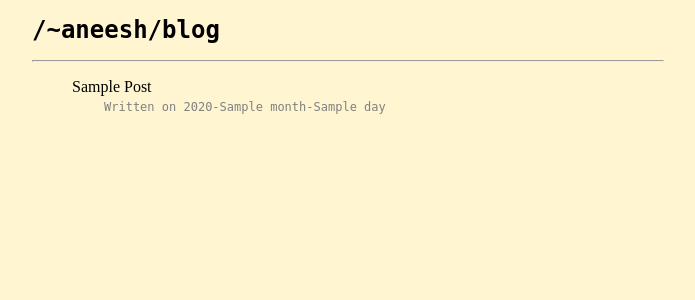
After one commit to aneeshdurg/moontower, a Python web app: template .nosrv/apps/blog/templates/index.html in a window 1280 px wide. The commit adds this page. Shown: the top 300 px of the page, without its empty margins (292-987 px from the left). Run offline with Jinja, Linux system fonts and the light colour scheme; the template is opened without the code that fills it: most values are stand-ins (such as "Sample title", 1, 10 or a date in 2020); some web fonts are replaced.

Commit message:
add blog and post

```diff
--- /dev/null
+++ b/.nosrv/apps/blog/static/style.css
@@ -0,0 +1,69 @@
+.sitelink {
+  color: black;
+  text-decoration: none;
+}
+
+.sitelink:hover {
+  color: blue;
+}
+
+.sitelink > a {
+  color: unset;
+  text-decoration: unset;
+}
+
+.sitelink > h1 {
+  display: inline;
+}
+
+.postlistentry {
+  list-style-type: none;
+}
+
+
+.postlistentrylink {
+  color: black;
+  text-decoration: none;
+}
+.postlistentrylink:hover {
+  color: blue;
+  text-decoration: underline;
+}
+
+.postlistentry-title {
+  display: inline;
+}
+.postlistentry-title > h1 {
+  display: inline;
+}
+@media (orientation: landscape) {
+  .postlistentry {
+    white-space: nowrap;
+  }
+}
+
+.postlistentry-date {
+  font-family: atkinsonmono, mono;
+  font-size: 12px;
+  color: grey;
+}
+
+.postlistentry-preview {
+  white-space: wrap;
+  margin-left: 2em;
+  font-family: atkinsonmono, mono;
+}
+
+.post {
+  font-family: sans-serif;
+}
+
+.postbreak {
+  border-top: grey;
+}
+
+@media (orientation: landscape) {
+  .posttitle {
+    white-space: nowrap;
+  }
+}
--- /dev/null
+++ b/.nosrv/apps/blog/templates/index.html
@@ -0,0 +1,32 @@
+<!DOCTYPE html>
+<html>
+  <head>
+    {% include 'site/head.html' %}
+    <link rel="stylesheet" href="/~aneesh/blog/static/style.css">
+    <title>/~aneesh/blog</title>
+  </head>
+  <body>
+    <div class="container">
+      <div class="siteheading">
+        {% include 'site/heading.html' %}
+      </div>
+      <ul class="postlist">
+{% for p in posts %}
+        <li class="postlistentry">
+          <a class="postlistentrylink" href="/~aneesh/blog/{{p.year}}/{{p.month}}/{{p.name}}.html">
+            <span class="postlistentry-title">{{p.title()}}</span>
+          </a>
+          <br>
+          <div class="postlistentry-preview">
+            {{p.preview}}
+            <a class="postlistentrylink" href="/~aneesh/blog/{{p.year}}/{{p.month}}/{{p.name}}.html">
+              <span class="postlistentry-date">Written on {{p.year}}-{{p.month}}-{{p.day}}</span>
+            </a>
+          </div>
+        </li>
+{% endfor %}
+      </ul>
+    </div>
+    {% include 'site/footer.html' %}
+  </body>
+</html>
--- a/.nosrv/apps/blog/templates/site/head.html
+++ b/.nosrv/apps/blog/templates/site/head.html
@@ -1 +1,2 @@
 <link rel="stylesheet" href="/~aneesh/static/style.css">
+<meta charset="utf-8">
--- a/.nosrv/apps/blog/templates/site/heading.html
+++ b/.nosrv/apps/blog/templates/site/heading.html
@@ -0,0 +1,4 @@
+<h1>
+  <span class="sitelink"><a href="/">/</a><span class="sitelink"><a href="/~aneesh">~aneesh</a><span class="sitelink"><a href="/~aneesh/blog/">/blog</a></span></span></span>
+</h1>
+<hr>
--- a/.nosrv/index/build/index.html
+++ b/.nosrv/index/build/index.html
@@ -20,7 +20,10 @@
   </script>
 </head>
 <body>
-<h1 id="aneesh">/~aneesh</h1>
+<h1 id="aneesh"><a href="/">/</a>~aneesh</h1>
+<div class="navlinks">
+<p><a href="/~aneesh/blog/"><strong>/blog</strong></a></p>
+</div>
 <hr>
 <p>Welcome to my personal <span style="color: red">w</span><span
 style="color: orange">e</span><span style="color: #cc9900">b</span><span
--- a/static/style.css
+++ b/static/style.css
@@ -35,6 +35,26 @@ h1 {
   font-family: atkinsonmono, mono;
 }
 
+h1 > a {
+  color: black;
+  text-decoration: none;
+}
+
+.navlinks {
+  margin-left: 1em;
+}
+
+.navlinks > * > a {
+  font-family: atkinsonmono, mono;
+  color: black;
+  text-decoration: none;
+}
+
+.navlinks > * > a:hover {
+  color: blue;
+  text-decoration: underline;
+}
+
 h2 {
 }
 
```
Also changed, not shown: .nosrv/apps/blog/templates/post.html (+9 -6 lines), test/foo.html (added, +1 -0 lines), .nosrv/apps/blog/blog.py, .nosrv/apps/blog/posts/2025/03/07-moontower-cgi.md, .nosrv/index/src/index.md, 1 other file.
